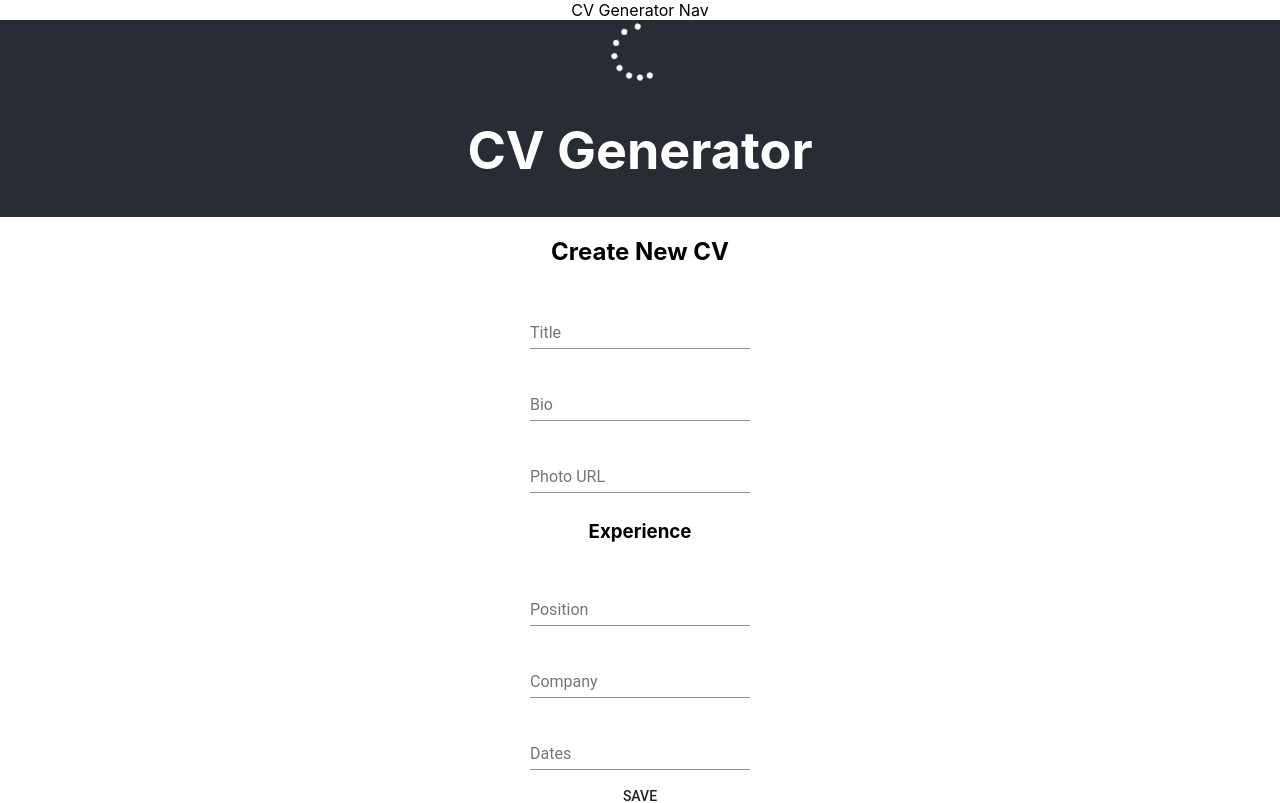
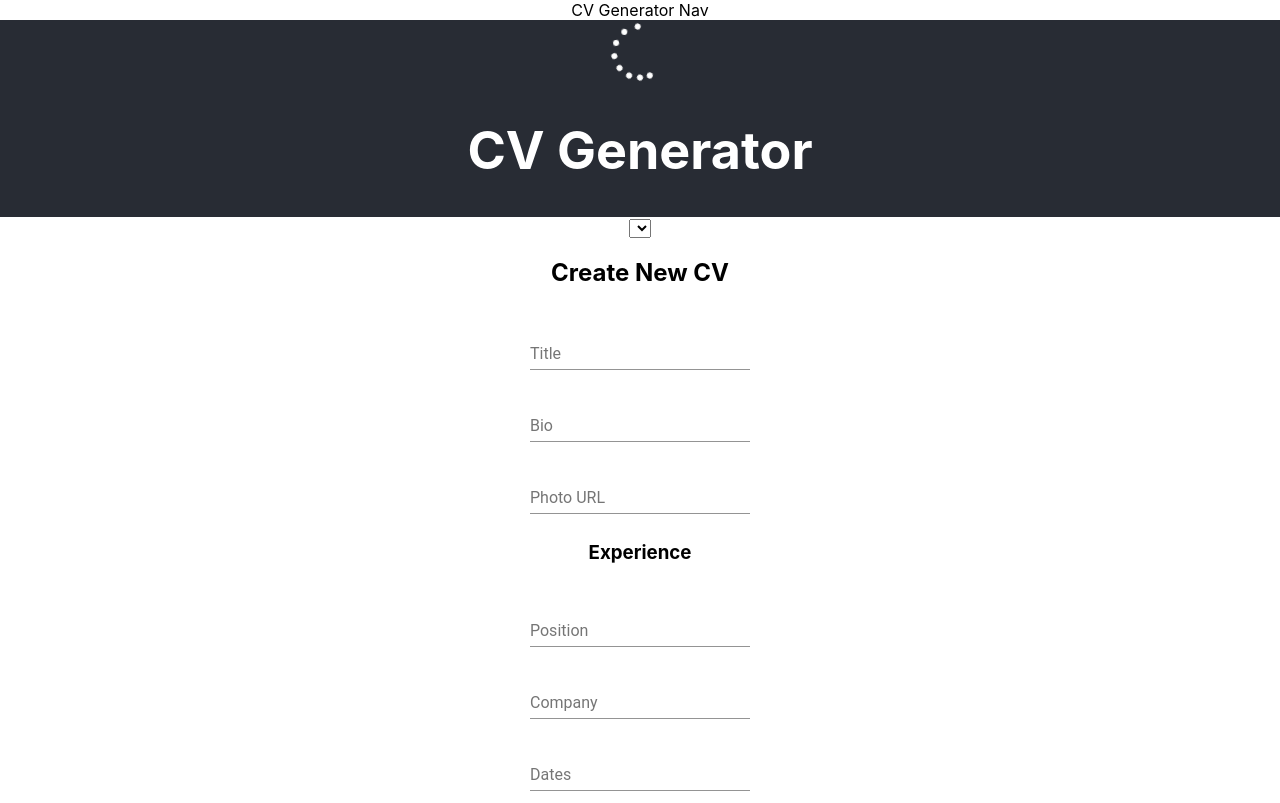
Before and after one commit to jo-hooton/cv-generator-frontend, a React (Create React App) app: page /dashboard in a window 1280 px wide. Shown: the top 803 px of the page. Built offline with nearby package versions, Linux system fonts and the light colour scheme.

Commit message:
cv dropdown menu

```diff
--- a/src/App.js
+++ b/src/App.js
@@ -6,6 +6,7 @@ import Nav from "./components/Nav.js";
 import Header from "./components/Header";
 import AuthForm from "./components/AuthForm";
 import Dashboard from "./components/Dashboard";
+import CVContainer from "./components/CVContainer"
 // import NewCVForm from "./components/NewCVForm";
 import "./App.css";
 
@@ -28,6 +29,10 @@ class App extends Component {
     this.props.history.push("/signin");
   };
 
+  selectCV = (cv) => {
+    this.setState({selectedCV: cv})
+  }
+
   // showCV = () => {
   //   this.props.history.push("/dashboard");
   // };
@@ -45,8 +50,8 @@ class App extends Component {
   }
 
   render() {
-    const { email } = this.state;
-    const { signin, signout } = this;
+    const { email, allUserCVs, selectedCV } = this.state;
+    const { signin, signout, selectCV } = this;
     return (
       <div className="App">
         <Nav email={this.state.email} />
@@ -61,8 +66,12 @@ class App extends Component {
         />
         <Route
           path="/dashboard"
-          render={props => <Dashboard {...props} />}
+          render={props => <Dashboard {...props} allUserCVs={allUserCVs} selectCV={selectCV} />}
           // render={props => <NewCVForm {...props}  showCV={this.showCV} />}
+        />
+        <Route
+        path="/cv"
+        render={props => <CVContainer {...props} selectedCV={selectedCV} />}
         />
       </div>
     );
--- a/src/components/Dashboard.js
+++ b/src/components/Dashboard.js
@@ -3,8 +3,20 @@ import NewCVForm from "./NewCVForm";
 
 class Dashboard extends React.Component {
   render() {
+    let options = this.props.allUserCVs.map(cv => {
+      return <option value={`${cv.id}`}>{cv.title}</option>
+      }
+    )
+
     return (
       <div>
+        { this.props.allUserCVs === [] ?
+          null:
+          <select>
+            {options}
+          </select>
+        }
+
         {/* If CV has beed created render CV container else render NewCV form */}
         {/* <CVContainer /> */}
         <NewCVForm />
```
